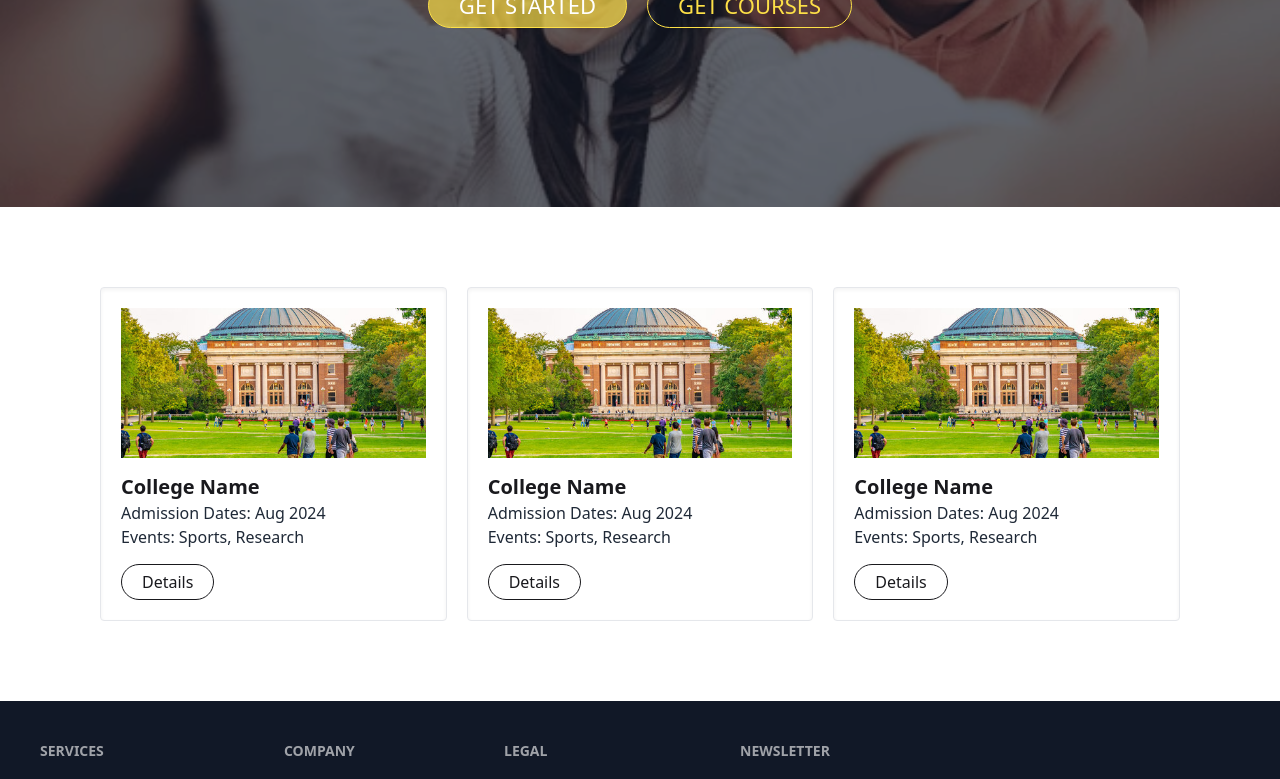
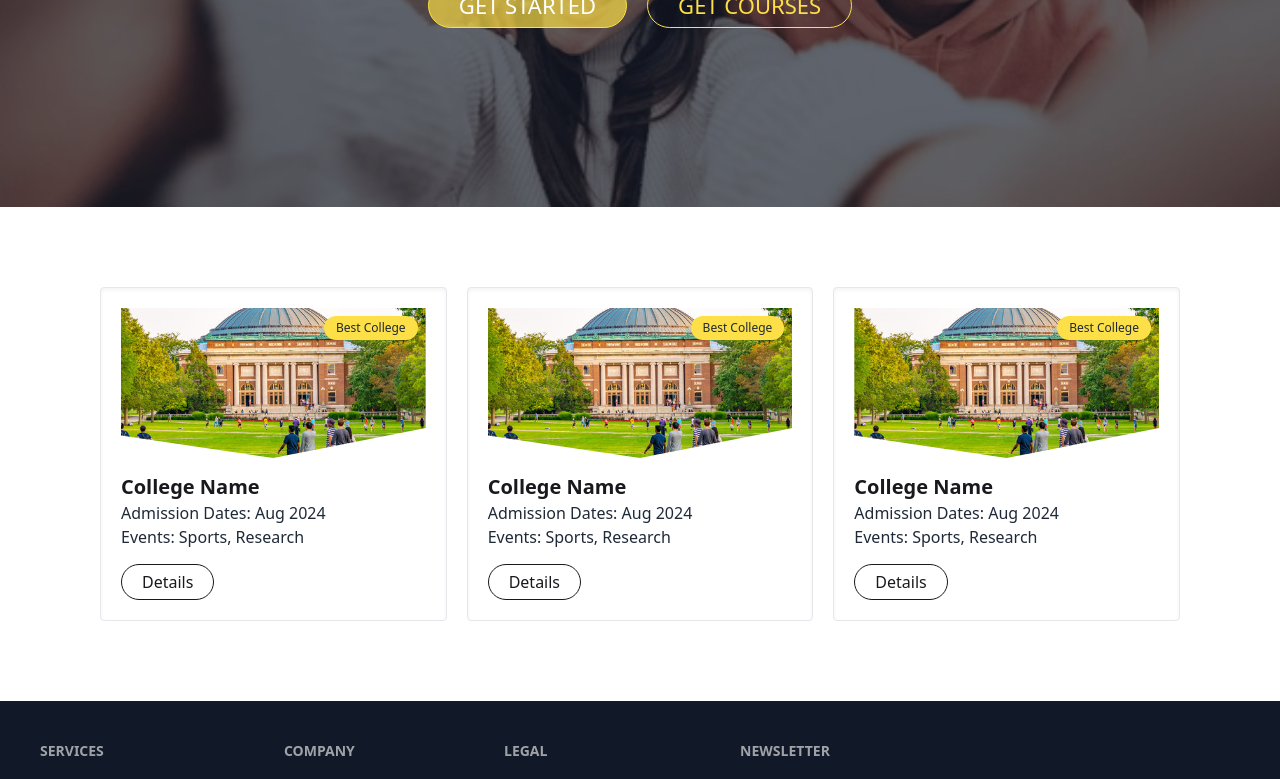
Before and after one commit to ashiqur-r-biplop/Book-College-service-front-end, a React (Vite) app: page / in a window 1280 px wide. Shown: the part 529-1308 px from the top of the page. Built offline with nearby package versions, Linux system fonts and the light colour scheme.

Commit message:
added college

```diff
--- a/src/Components/Home/Collages.jsx
+++ b/src/Components/Home/Collages.jsx
@@ -1,3 +1,4 @@
+/* eslint-disable no-unused-vars */
 import React from 'react';
 import collegeImage from "../../../public/home-image/college-image.png"
 import { Link } from 'react-router-dom';
@@ -8,9 +9,11 @@ const Collages = () => {
                 {
                     [1, 2, 3,]?.map((college, i) => {
                         return <div key={i} className='border shadow-inner p-[20px] rounded'>
-                            <div className='flex flex-col justify-between items-start gap-[15px]'>
+                            <div className='flex flex-col justify-between items-start gap-[15px] relative'>
                                 <div className='w-full'>
-                                    <img className='h-[150px] w-full object-center object-cover' src={collegeImage} alt="" />
+                                    <img style={{
+                                        clipPath: "polygon(0 0, 100% 0, 100% 80%, 50% 100%, 0 85%, 0 80%)"
+                                    }} className='h-[150px] w-full object-center object-cover' src={collegeImage} alt="" />
                                 </div>
                                 <div>
                                     <h2 className="text-xl font-bold text-[#19191D]">College Name</h2>
@@ -18,6 +21,7 @@ const Collages = () => {
                                     <p>Events: Sports, Research</p>
                                 </div>
                                 <Link to="/college-details" className="text-[#19191D] rounded-full border px-[20px] py-[5px] border-[#19191D] hover:bg-[#19191D] transition-all hover:text-[#dddd] duration-300">Details</Link>
+                                <p className='absolute top-2 right-2 bg-[#FDE047] text-xs py-[4px] rounded-full px-[12px]'>Best College</p>
                             </div>
                         </div>
                     })
```
